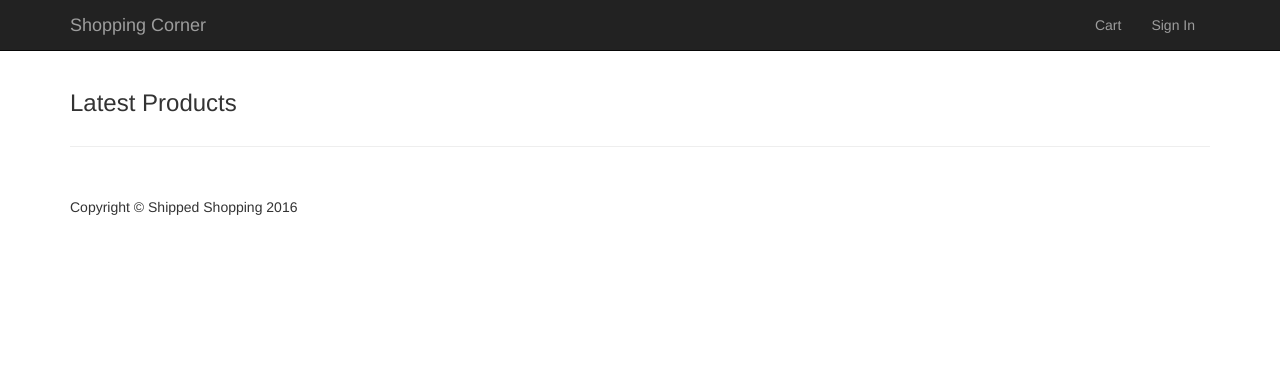
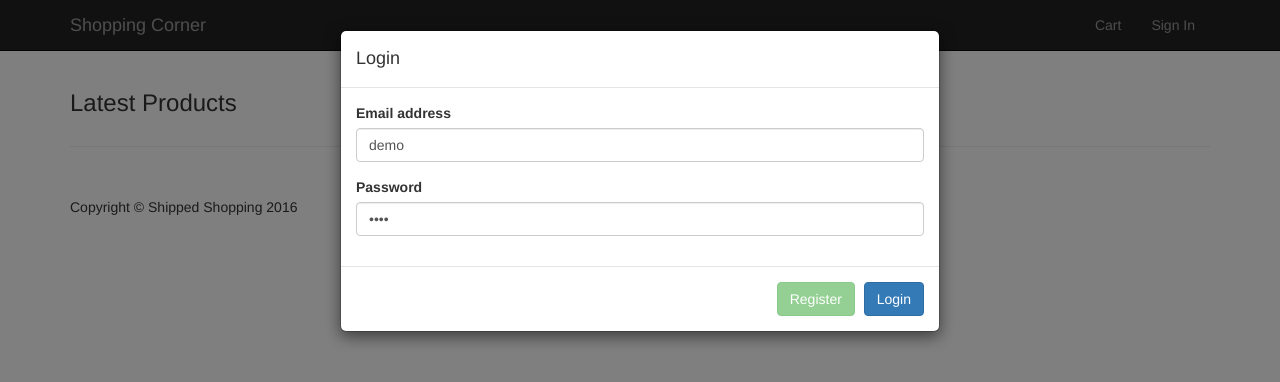
Before and after one commit to CiscoCloud/shipped-demo-web, a website: page index.html in a window 1280 px wide. Drawn offline with Linux system fonts and the light colour scheme; no server answers.

Commit message:
Updated the Login Popup
Force user to login .before add product to cart.

```diff
--- a/index.html
+++ b/index.html
@@ -125,11 +125,11 @@
         <div class="modal-content">
           <div id="loginPanel">
             <div class="modal-header">
-
+<!--
               <button type="button" class="close" data-dismiss="modal" aria-hidden="true">
                 ×
               </button>
-              <h4 class="modal-title" id="myModalLabel">
+    -->          <h4 class="modal-title" id="myModalLabel">
 								Login
 							</h4>
             </div>
@@ -139,21 +139,19 @@
                 <label for="exampleInputEmail1">
                   Email address
                 </label>
-                <input type="email" class="form-control" id="txtLoginEmail" />
+                <input type="email" class="form-control" id="txtLoginEmail" value="demo"  "/>
               </div>
               <div class="form-group">
 
                 <label for="exampleInputPassword1">
                   Password
                 </label>
-                <input type="password" class="form-control" id="txtLoginPassword" />
+                <input type="password" class="form-control" id="txtLoginPassword" value="demo" />
               </div>
             </div>
             <div class="modal-footer">
-              <button type="button" class="btn btn-danger" onclick="loginPanelVisiblity('P');">
-                Forgot Password
-              </button>
-              <button type="button" class="btn btn-success" onclick="loginPanelVisiblity('R');">
+
+              <button type="button" class="btn btn-success" onclick="loginPanelVisiblity('R');" disabled>
                 Register
               </button>
               <button id="btnLogin" type="button" class="btn btn-primary">
--- a/js/myShop.js
+++ b/js/myShop.js
@@ -153,6 +153,9 @@ function checkIfUserLoggedIn() {
   var useremail = localStorage.getItem("username");
   if (useremail != null) {
     setupUserInfo(useremail);
+  }
+  else{
+	loginPanelVisiblity('L');
   }
 }
 
```
